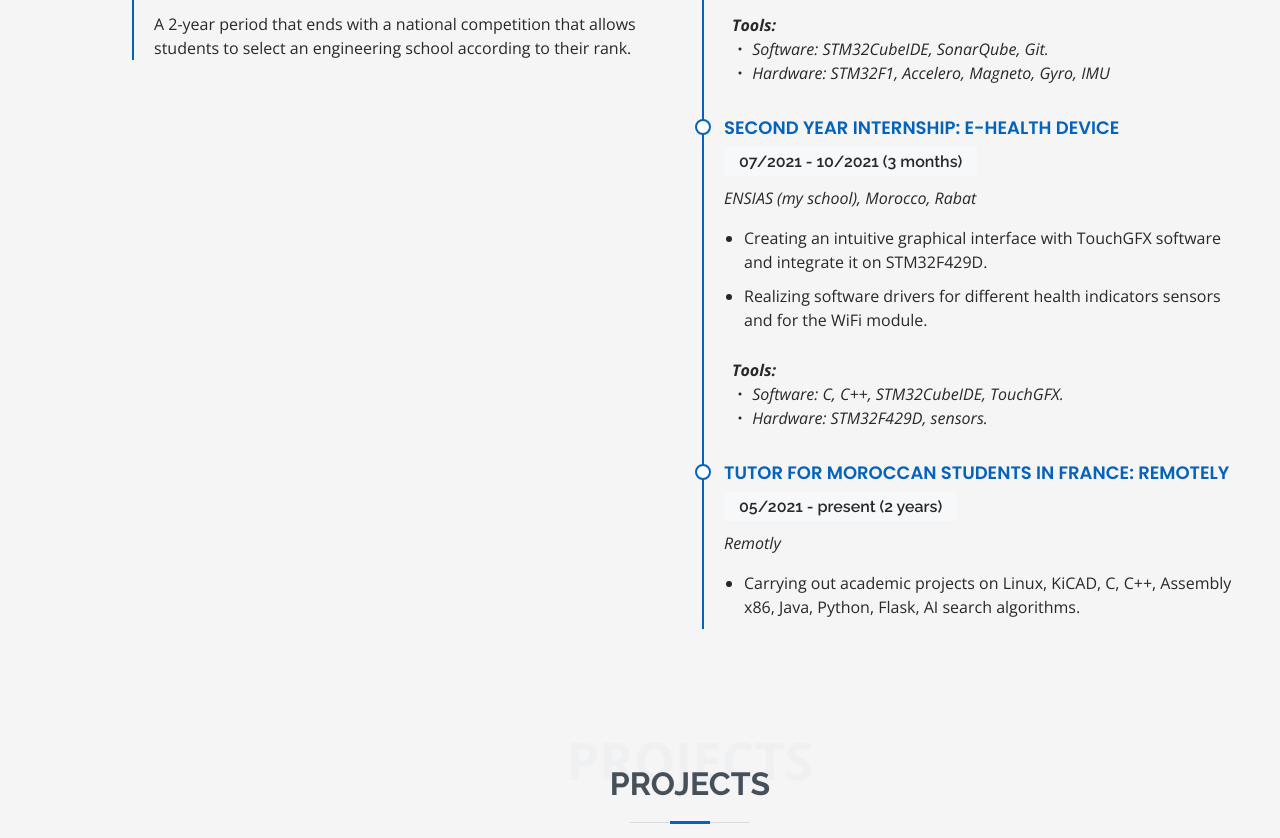
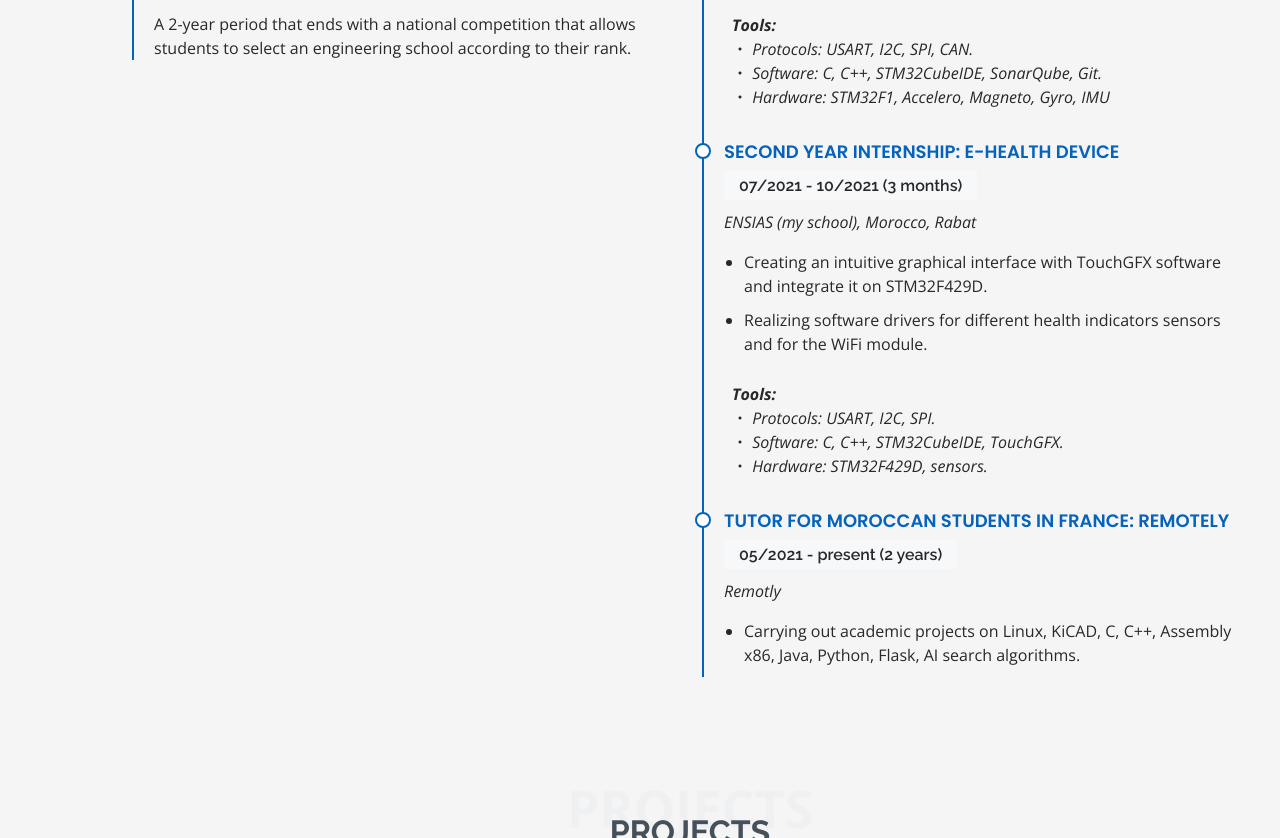
Before and after one commit to Karim-Bouanane/karim-bouanane.github.io, a plain HTML site: page index.html in a window 1280 px wide. Shown: the part 3046-3884 px from the top of the page. Drawn offline with nearby package versions, Linux system fonts and the light colour scheme.

Commit message:
Minor modifications

```diff
--- a/index.html
+++ b/index.html
@@ -649,7 +649,9 @@
                 <p class="px-2">
                   <em>
                     <b>Tools:</b> <br />
-                    <span class="bi bi-dot" /> Software: STM32CubeIDE,
+                    <span class="bi bi-dot" /> Protocols: USART, I2C, SPI, CAN.
+                    <br />
+                    <span class="bi bi-dot" /> Software: C, C++, STM32CubeIDE,
                     SonarQube, Git.
                     <br />
                     <span class="bi bi-dot" /> Hardware: STM32F1, Accelero,
@@ -675,6 +677,8 @@
                 <p class="px-2">
                   <em>
                     <b>Tools:</b> <br />
+                    <span class="bi bi-dot" /> Protocols: USART, I2C, SPI.
+                    <br />
                     <span class="bi bi-dot" /> Software: C, C++, STM32CubeIDE,
                     TouchGFX.
                     <br />
```
